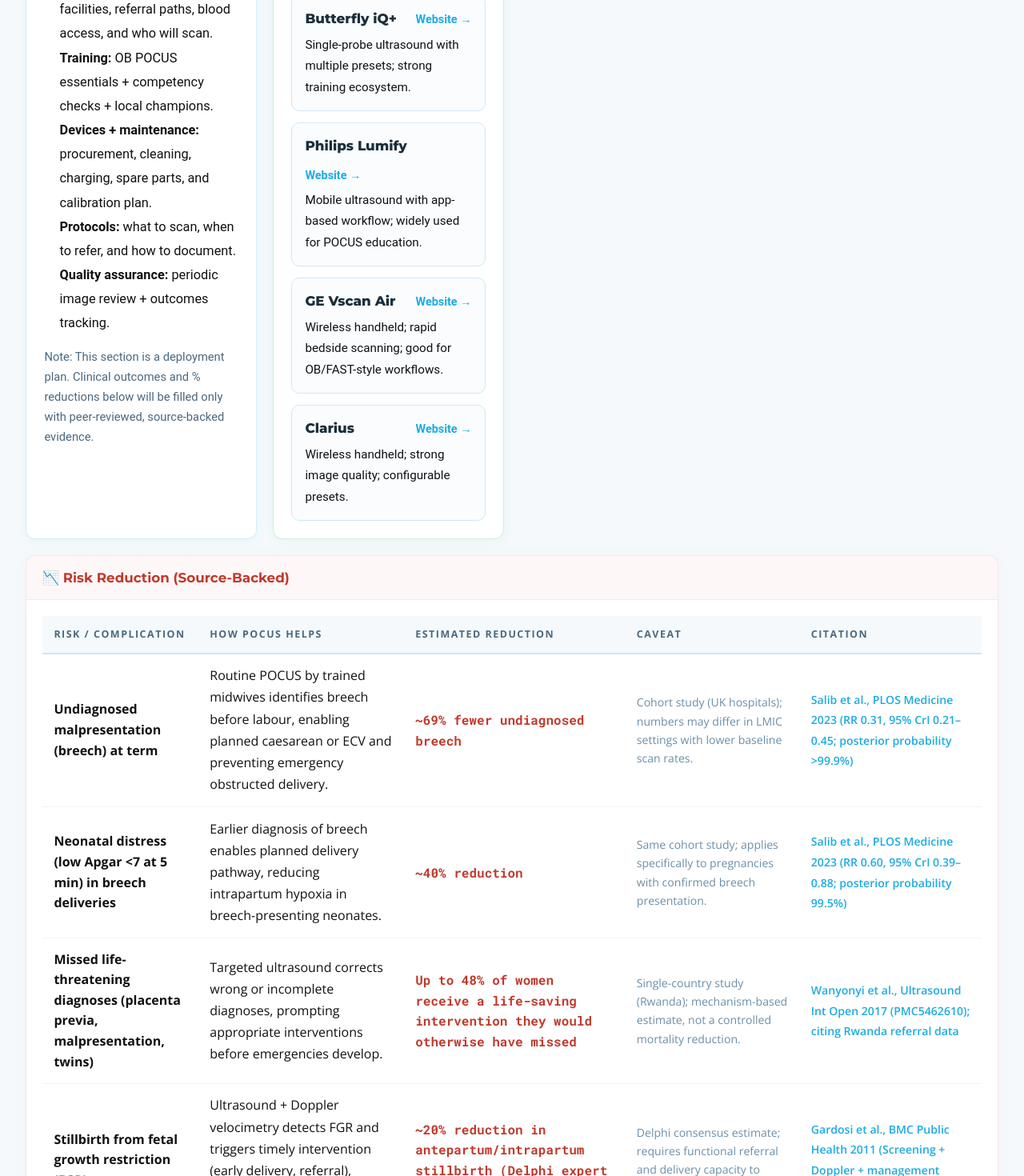
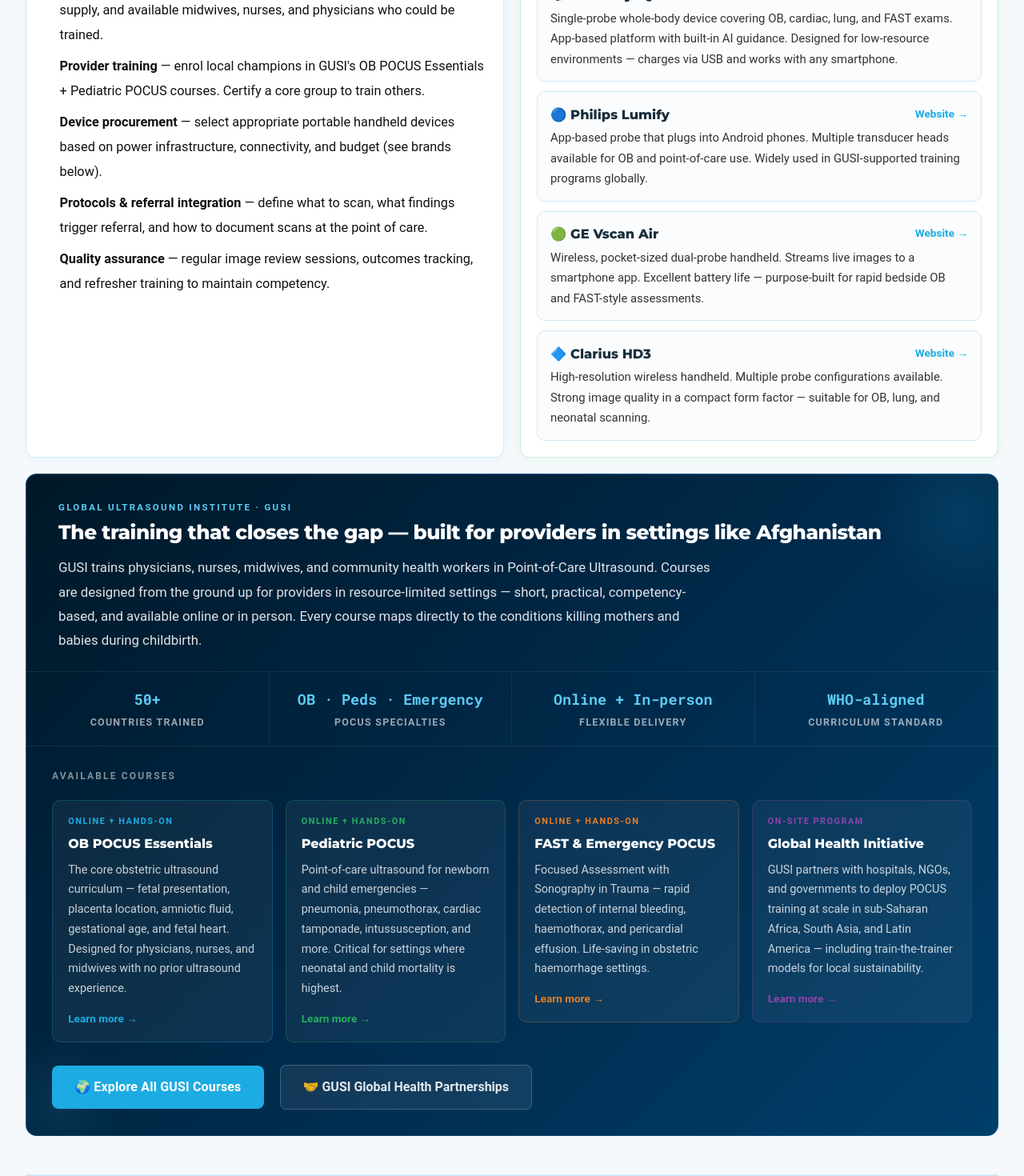
Before and after one commit to machuret/mortality, a Next.js app: page /country/afghanistan in a window 1280 px wide. Shown: the part 4960-6430 px from the top of the page at 80% size. Built offline with nearby package versions, Linux system fonts and the light colour scheme.

Commit message:
Technology & Education section: remove table, expand GUSI content with courses, stat strip, deployment roadmap, brand cards, CTA

```diff
--- a/components/CountryPageClient.tsx
+++ b/components/CountryPageClient.tsx
@@ -745,73 +745,67 @@
   const brands = [
     {
       name: "Butterfly iQ+",
-      notes: "Single-probe ultrasound with multiple presets; strong training ecosystem.",
+      icon: "🦋",
+      notes: "Single-probe whole-body device covering OB, cardiac, lung, and FAST exams. App-based platform with built-in AI guidance. Designed for low-resource environments — charges via USB and works with any smartphone.",
       url: "https://www.butterflynetwork.com/",
     },
     {
       name: "Philips Lumify",
-      notes: "Mobile ultrasound with app-based workflow; widely used for POCUS education.",
+      icon: "🔵",
+      notes: "App-based probe that plugs into Android phones. Multiple transducer heads available for OB and point-of-care use. Widely used in GUSI-supported training programs globally.",
       url: "https://www.philips.com/lumify",
     },
     {
       name: "GE Vscan Air",
-      notes: "Wireless handheld; rapid bedside scanning; good for OB/FAST-style workflows.",
+      icon: "🟢",
+      notes: "Wireless, pocket-sized dual-probe handheld. Streams live images to a smartphone app. Excellent battery life — purpose-built for rapid bedside OB and FAST-style assessments.",
       url: "https://www.gehealthcare.com/products/ultrasound/portable-ultrasound/vscan-air",
     },
     {
-      name: "Clarius",
-      notes: "Wireless handheld; strong image quality; configurable presets.",
+      name: "Clarius HD3",
+      icon: "🔷",
+      notes: "High-resolution wireless handheld. Multiple probe configurations available. Strong image quality in a compact form factor — suitable for OB, lung, and neonatal scanning.",
       url: "https://clarius.com/",
     },
   ];
 
-  const riskRows: Array<{ risk: string; mechanism: string; reduction: string; caveat: string; citation: string; citationUrl: string }> = [
+  const gusiCourses = [
     {
-      risk: "Undiagnosed malpresentation (breech) at term",
-      mechanism: "Routine POCUS by trained midwives identifies breech before labour, enabling planned caesarean or ECV and preventing emergency obstructed delivery.",
-      reduction: "~69% fewer undiagnosed breech",
-      caveat: "Cohort study (UK hospitals); numbers may differ in LMIC settings with lower baseline scan rates.",
-      citation: "Salib et al., PLOS Medicine 2023 (RR 0.31, 95% CrI 0.21–0.45; posterior probability >99.9%)",
-      citationUrl: "https://journals.plos.org/plosmedicine/article?id=10.1371/journal.pmed.1004192",
+      title: "OB POCUS Essentials",
+      description: "The core obstetric ultrasound curriculum — fetal presentation, placenta location, amniotic fluid, gestational age, and fetal heart. Designed for physicians, nurses, and midwives with no prior ultrasound experience.",
+      format: "Online + hands-on",
+      url: "https://globalultrasoundinstitute.com/product/obstetrics-pocus-essentials-course/",
+      color: "#1CABE2",
     },
     {
-      risk: "Neonatal distress (low Apgar <7 at 5 min) in breech deliveries",
-      mechanism: "Earlier diagnosis of breech enables planned delivery pathway, reducing intrapartum hypoxia in breech-presenting neonates.",
-      reduction: "~40% reduction",
-      caveat: "Same cohort study; applies specifically to pregnancies with confirmed breech presentation.",
-      citation: "Salib et al., PLOS Medicine 2023 (RR 0.60, 95% CrI 0.39–0.88; posterior probability 99.5%)",
-      citationUrl: "https://journals.plos.org/plosmedicine/article?id=10.1371/journal.pmed.1004192",
+      title: "Pediatric POCUS",
+      description: "Point-of-care ultrasound for newborn and child emergencies — pneumonia, pneumothorax, cardiac tamponade, intussusception, and more. Critical for settings where neonatal and child mortality is highest.",
+      format: "Online + hands-on",
+      url: "https://globalultrasoundinstitute.com/product/pediatric-pocus-course/",
+      color: "#27AE60",
     },
     {
-      risk: "Missed life-threatening diagnoses (placenta previa, malpresentation, twins)",
-      mechanism: "Targeted ultrasound corrects wrong or incomplete diagnoses, prompting appropriate interventions before emergencies develop.",
-      reduction: "Up to 48% of women receive a life-saving intervention they would otherwise have missed",
-      caveat: "Single-country study (Rwanda); mechanism-based estimate, not a controlled mortality reduction.",
-      citation: "Wanyonyi et al., Ultrasound Int Open 2017 (PMC5462610); citing Rwanda referral data",
-      citationUrl: "https://pmc.ncbi.nlm.nih.gov/articles/PMC5462610/",
+      title: "FAST & Emergency POCUS",
+      description: "Focused Assessment with Sonography in Trauma — rapid detection of internal bleeding, haemothorax, and pericardial effusion. Life-saving in obstetric haemorrhage settings.",
+      format: "Online + hands-on",
+      url: "https://globalultrasoundinstitute.com/courses/",
+      color: "#E67E22",
     },
     {
-      risk: "Stillbirth from fetal growth restriction (FGR)",
-      mechanism: "Ultrasound + Doppler velocimetry detects FGR and triggers timely intervention (early delivery, referral), reducing antepartum and intrapartum stillbirth.",
-      reduction: "~20% reduction in antepartum/intrapartum stillbirth (Delphi expert consensus)",
-      caveat: "Delphi consensus estimate; requires functional referral and delivery capacity to realise the benefit.",
-      citation: "Gardosi et al., BMC Public Health 2011 (Screening + Doppler + management pathway)",
-      citationUrl: "https://bmcpublichealth.biomedcentral.com/articles/10.1186/1471-2458-11-S3-S1",
-    },
-    {
-      risk: "Composite perinatal mortality (whole-population ANC ultrasound)",
-      mechanism: "Two routine ANC ultrasounds plus referral for detected conditions in resource-limited settings.",
-      reduction: "No significant reduction (RR 1.09, 95% CI 0.97–1.23)",
-      caveat: "Important honest finding: benefit requires functional referral and EmONC systems to translate detection into saved lives.",
-      citation: "Goldenberg, Nathan, Swanson et al. (First Look), BJOG 2018 — 5-country cluster RCT, n=47,297",
-      citationUrl: "https://pmc.ncbi.nlm.nih.gov/articles/PMC6390492/",
+      title: "Global Health Initiative",
+      description: "GUSI partners with hospitals, NGOs, and governments to deploy POCUS training at scale in sub-Saharan Africa, South Asia, and Latin America — including train-the-trainer models for local sustainability.",
+      format: "On-site program",
+      url: "https://globalultrasoundinstitute.com/global-health/",
+      color: "#8E44AD",
     },
   ];
 
   return (
     <div style={{ marginTop: "3rem" }}>
+
+      {/* Section heading */}
       <div style={{ display: "flex", alignItems: "center", gap: "1rem", marginBottom: "1.75rem" }}>
-        <div style={{ width: 44, height: 44, borderRadius: 10, background: "linear-gradient(135deg,#0E4D8C,#1CABE2)", display: "flex", alignItems: "center", justifyContent: "center", fontSize: "1.4rem", flexShrink: 0, boxShadow: "0 4px 16px rgba(28,171,226,0.3)" }}>🧠</div>
+        <div style={{ width: 44, height: 44, borderRadius: 10, background: "linear-gradient(135deg,#0E4D8C,#1CABE2)", display: "flex", alignItems: "center", justifyContent: "center", fontSize: "1.4rem", flexShrink: 0, boxShadow: "0 4px 16px rgba(28,171,226,0.3)" }}>�</div>
         <div>
           <div style={{ fontSize: "0.75rem", fontWeight: 700, textTransform: "uppercase", letterSpacing: "0.16em", color: "#1CABE2", marginBottom: "0.2rem" }}>Technology &amp; Education</div>
           <h2 style={{ fontSize: "1.5rem", fontWeight: 800, color: "#1a2e3b", lineHeight: 1.15, letterSpacing: "-0.02em", fontFamily: "'Montserrat',sans-serif" }}>
@@ -821,89 +815,108 @@
         <div style={{ flex: 1, height: 2, background: "linear-gradient(90deg,rgba(28,171,226,0.4),transparent)", borderRadius: 1 }} />
       </div>
 
-      <div style={{ display: "grid", gridTemplateColumns: "repeat(auto-fit,minmax(280px,1fr))", gap: "1.25rem" }}>
+      {/* Top row: Implementation plan + Brands */}
+      <div style={{ display: "grid", gridTemplateColumns: "repeat(auto-fit,minmax(300px,1fr))", gap: "1.25rem", marginBottom: "1.25rem" }}>
+
+        {/* Implementation Plan */}
         <div style={{ background: "#fff", border: "1px solid rgba(28,171,226,0.2)", borderRadius: 12, overflow: "hidden", boxShadow: "0 2px 16px rgba(28,171,226,0.06)" }}>
-          <div style={{ padding: "0.85rem 1.25rem", background: "rgba(28,171,226,0.07)", borderBottom: "1px solid rgba(28,171,226,0.15)", display: "flex", alignItems: "center", gap: "0.6rem" }}>
-            <span style={{ fontSize: "1.05rem", fontWeight: 700, color: "#0E6EA3", fontFamily: "'Montserrat',sans-serif" }}>🗺️ Implementation Plan</span>
+          <div style={{ padding: "0.85rem 1.25rem", background: "rgba(28,171,226,0.07)", borderBottom: "1px solid rgba(28,171,226,0.15)" }}>
+            <span style={{ fontSize: "1.05rem", fontWeight: 700, color: "#0E6EA3", fontFamily: "'Montserrat',sans-serif" }}>🗺️ Deployment Roadmap for {country.name}</span>
           </div>
           <div style={{ padding: "1.4rem" }}>
-            <ol style={{ margin: 0, paddingLeft: "1.2rem", color: "#111", lineHeight: 1.85, fontSize: "1.02rem" }}>
-              <li><strong>Baseline assessment:</strong> facilities, referral paths, blood access, and who will scan.</li>
-              <li><strong>Training:</strong> OB POCUS essentials + competency checks + local champions.</li>
-              <li><strong>Devices + maintenance:</strong> procurement, cleaning, charging, spare parts, and calibration plan.</li>
-              <li><strong>Protocols:</strong> what to scan, when to refer, and how to document.</li>
-              <li><strong>Quality assurance:</strong> periodic image review + outcomes tracking.</li>
+            <ol style={{ margin: 0, paddingLeft: "1.2rem", color: "#111", lineHeight: 1.9, fontSize: "1.02rem" }}>
+              <li style={{ marginBottom: "0.5rem" }}><strong>Baseline assessment</strong> — map existing facilities, referral pathways, blood supply, and available midwives, nurses, and physicians who could be trained.</li>
+              <li style={{ marginBottom: "0.5rem" }}><strong>Provider training</strong> — enrol local champions in GUSI&apos;s OB POCUS Essentials + Pediatric POCUS courses. Certify a core group to train others.</li>
+              <li style={{ marginBottom: "0.5rem" }}><strong>Device procurement</strong> — select appropriate portable handheld devices based on power infrastructure, connectivity, and budget (see brands below).</li>
+              <li style={{ marginBottom: "0.5rem" }}><strong>Protocols &amp; referral integration</strong> — define what to scan, what findings trigger referral, and how to document scans at the point of care.</li>
+              <li><strong>Quality assurance</strong> — regular image review sessions, outcomes tracking, and refresher training to maintain competency.</li>
             </ol>
-            <p style={{ marginTop: "0.9rem", fontSize: "0.92rem", color: "#4a6880", lineHeight: 1.7 }}>
-              Note: This section is a deployment plan. Clinical outcomes and % reductions below will be filled only with peer-reviewed, source-backed evidence.
-            </p>
           </div>
         </div>
 
+        {/* Portable Ultrasound Brands */}
         <div style={{ background: "#fff", border: "1px solid rgba(22,163,74,0.2)", borderRadius: 12, overflow: "hidden", boxShadow: "0 2px 16px rgba(22,163,74,0.06)" }}>
-          <div style={{ padding: "0.85rem 1.25rem", background: "rgba(22,163,74,0.07)", borderBottom: "1px solid rgba(22,163,74,0.15)", display: "flex", alignItems: "center", gap: "0.6rem" }}>
-            <span style={{ fontSize: "1.05rem", fontWeight: 700, color: "#15803D", fontFamily: "'Montserrat',sans-serif" }}>🧳 Portable Ultrasound Brands</span>
+          <div style={{ padding: "0.85rem 1.25rem", background: "rgba(22,163,74,0.07)", borderBottom: "1px solid rgba(22,163,74,0.15)" }}>
+            <span style={{ fontSize: "1.05rem", fontWeight: 700, color: "#15803D", fontFamily: "'Montserrat',sans-serif" }}>📡 Recommended Portable Ultrasound Devices</span>
           </div>
-          <div style={{ padding: "1.4rem", display: "flex", flexDirection: "column", gap: "0.9rem" }}>
+          <div style={{ padding: "1.25rem", display: "flex", flexDirection: "column", gap: "0.75rem" }}>
             {brands.map((b) => (
-              <div key={b.name} style={{ border: "1px solid #D0E8F5", borderRadius: 10, padding: "0.95rem 1rem", background: "#FAFCFE" }}>
-                <div style={{ display: "flex", alignItems: "baseline", justifyContent: "space-between", gap: "0.75rem", flexWrap: "wrap" }}>
-                  <div style={{ fontSize: "1.05rem", fontWeight: 800, color: "#1a2e3b", fontFamily: "'Montserrat',sans-serif" }}>{b.name}</div>
-                  <a href={b.url} target="_blank" rel="noopener noreferrer" style={{ fontSize: "0.9rem", color: "#1CABE2", textDecoration: "none", fontWeight: 700 }}>
+              <div key={b.name} style={{ border: "1px solid #D0E8F5", borderRadius: 10, padding: "0.9rem 1rem", background: "#FAFCFE" }}>
+                <div style={{ display: "flex", alignItems: "center", justifyContent: "space-between", gap: "0.75rem", flexWrap: "wrap", marginBottom: "0.3rem" }}>
+                  <div style={{ fontSize: "1.02rem", fontWeight: 800, color: "#1a2e3b", fontFamily: "'Montserrat',sans-serif" }}>{b.icon} {b.name}</div>
+                  <a href={b.url} target="_blank" rel="noopener noreferrer" style={{ fontSize: "0.85rem", color: "#1CABE2", textDecoration: "none", fontWeight: 700, whiteSpace: "nowrap" }}>
                     Website →
                   </a>
                 </div>
-                <div style={{ marginTop: "0.35rem", fontSize: "0.95rem", color: "#111", lineHeight: 1.75 }}>{b.notes}</div>
+                <div style={{ fontSize: "0.93rem", color: "#333", lineHeight: 1.7 }}>{b.notes}</div>
               </div>
             ))}
           </div>
         </div>
+      </div>
 
-        <div style={{ gridColumn: "1 / -1", background: "#fff", border: "1px solid rgba(239,154,154,0.25)", borderRadius: 12, overflow: "hidden", boxShadow: "0 2px 16px rgba(239,154,154,0.06)" }}>
-          <div style={{ padding: "0.85rem 1.25rem", background: "rgba(239,154,154,0.08)", borderBottom: "1px solid rgba(239,154,154,0.2)", display: "flex", alignItems: "center", gap: "0.6rem" }}>
-            <span style={{ fontSize: "1.05rem", fontWeight: 700, color: "#C0392B", fontFamily: "'Montserrat',sans-serif" }}>📉 Risk Reduction (Source-Backed)</span>
+      {/* GUSI full feature section */}
+      <div style={{ background: "linear-gradient(135deg,#001828 0%,#002B4D 55%,#003F6B 100%)", border: "1px solid rgba(28,171,226,0.3)", borderRadius: 14, overflow: "hidden", marginBottom: "1.25rem", position: "relative" }}>
+        {/* Decorative glow */}
+        <div style={{ position: "absolute", top: -60, right: -60, width: 220, height: 220, background: "radial-gradient(circle,rgba(28,171,226,0.12),transparent 70%)", pointerEvents: "none" }} />
+        <div style={{ position: "absolute", bottom: -40, left: -40, width: 160, height: 160, background: "radial-gradient(circle,rgba(93,204,245,0.08),transparent 70%)", pointerEvents: "none" }} />
+
+        {/* Header */}
+        <div style={{ padding: "2rem 2.5rem 1.5rem", borderBottom: "1px solid rgba(255,255,255,0.08)", position: "relative" }}>
+          <div style={{ fontSize: "0.72rem", fontWeight: 700, textTransform: "uppercase", letterSpacing: "0.2em", color: "#5DCCF5", marginBottom: "0.5rem" }}>Global Ultrasound Institute · GUSI</div>
+          <h3 style={{ fontSize: "1.55rem", fontWeight: 800, color: "#fff", lineHeight: 1.2, letterSpacing: "-0.02em", fontFamily: "'Montserrat',sans-serif", marginBottom: "0.85rem" }}>
+            The training that closes the gap — built for providers in settings like {country.name}
+          </h3>
+          <p style={{ fontSize: "1.05rem", color: "rgba(255,255,255,0.88)", lineHeight: 1.8, maxWidth: 820, margin: 0 }}>
+            GUSI trains physicians, nurses, midwives, and community health workers in Point-of-Care Ultrasound. Courses are designed from the ground up for providers in resource-limited settings — short, practical, competency-based, and available online or in person. Every course maps directly to the conditions killing mothers and babies during childbirth.
+          </p>
+        </div>
+
+        {/* GUSI stat strip */}
+        <div style={{ display: "flex", flexWrap: "wrap", borderBottom: "1px solid rgba(255,255,255,0.08)", position: "relative" }}>
+          {[
+            { num: "50+", label: "Countries trained" },
+            { num: "OB · Peds · Emergency", label: "POCUS specialties" },
+            { num: "Online + In-person", label: "Flexible delivery" },
+            { num: "WHO-aligned", label: "Curriculum standard" },
+          ].map(({ num, label }) => (
+            <div key={label} style={{ flex: "1 1 160px", padding: "1.2rem 1.5rem", borderRight: "1px solid rgba(255,255,255,0.07)", textAlign: "center" }}>
+              <div style={{ fontFamily: "'Roboto Mono',monospace", fontSize: "1.15rem", fontWeight: 800, color: "#5DCCF5", marginBottom: "0.25rem" }}>{num}</div>
+              <div style={{ fontSize: "0.78rem", color: "rgba(255,255,255,0.6)", textTransform: "uppercase", letterSpacing: "0.1em", fontWeight: 600 }}>{label}</div>
+            </div>
+          ))}
+        </div>
+
+        {/* GUSI Course cards */}
+        <div style={{ padding: "1.75rem 2rem 2rem", position: "relative" }}>
+          <div style={{ fontSize: "0.75rem", fontWeight: 700, textTransform: "uppercase", letterSpacing: "0.18em", color: "rgba(255,255,255,0.5)", marginBottom: "1.2rem" }}>Available Courses</div>
+          <div style={{ display: "grid", gridTemplateColumns: "repeat(auto-fit,minmax(240px,1fr))", gap: "1rem", marginBottom: "1.75rem" }}>
+            {gusiCourses.map((c) => (
+              <a key={c.title} href={c.url} target="_blank" rel="noopener noreferrer" style={{ textDecoration: "none", display: "block" }}>
+                <div style={{ background: "rgba(255,255,255,0.05)", border: `1px solid ${c.color}40`, borderRadius: 10, padding: "1.1rem 1.2rem", transition: "background 0.2s", cursor: "pointer" }}>
+                  <div style={{ fontSize: "0.68rem", fontWeight: 700, textTransform: "uppercase", letterSpacing: "0.14em", color: c.color, marginBottom: "0.4rem" }}>{c.format}</div>
+                  <div style={{ fontSize: "1rem", fontWeight: 800, color: "#fff", marginBottom: "0.5rem", fontFamily: "'Montserrat',sans-serif" }}>{c.title}</div>
+                  <div style={{ fontSize: "0.9rem", color: "rgba(255,255,255,0.78)", lineHeight: 1.72 }}>{c.description}</div>
+                  <div style={{ marginTop: "0.85rem", fontSize: "0.85rem", fontWeight: 700, color: c.color }}>Learn more →</div>
+                </div>
+              </a>
+            ))}
           </div>
-          <div style={{ padding: "1.25rem 1.25rem 1.4rem" }}>
-            <div style={{ overflowX: "auto", WebkitOverflowScrolling: "touch" }}>
-              <table style={{ width: "100%", borderCollapse: "separate", borderSpacing: 0, minWidth: 820, fontFamily: "'Open Sans',sans-serif" }}>
-                <thead>
-                  <tr>
-                    {[
-                      "Risk / Complication",
-                      "How POCUS helps",
-                      "Estimated reduction",
-                      "Caveat",
-                      "Citation",
-                    ].map((h) => (
-                      <th key={h} style={{ textAlign: "left", padding: "0.8rem 0.9rem", fontSize: "0.78rem", fontWeight: 800, letterSpacing: "0.12em", textTransform: "uppercase", color: "#4a6880", borderBottom: "2px solid #D0E8F5", background: "#F5F9FC" }}>
-                        {h}
-                      </th>
-                    ))}
-                  </tr>
-                </thead>
-                <tbody>
-                  {riskRows.map((r) => (
-                    <tr key={r.risk}>
-                      <td style={{ padding: "0.85rem 0.9rem", borderBottom: "1px solid #EBF5FB", color: "#111", fontWeight: 700, minWidth: 160 }}>{r.risk}</td>
-                      <td style={{ padding: "0.85rem 0.9rem", borderBottom: "1px solid #EBF5FB", color: "#111", lineHeight: 1.7, minWidth: 200 }}>{r.mechanism}</td>
-                      <td style={{ padding: "0.85rem 0.9rem", borderBottom: "1px solid #EBF5FB", color: "#C0392B", fontFamily: "'Roboto Mono',monospace", fontWeight: 800, minWidth: 140 }}>{r.reduction}</td>
-                      <td style={{ padding: "0.85rem 0.9rem", borderBottom: "1px solid #EBF5FB", color: "#6B8FA8", fontSize: "0.88rem", lineHeight: 1.65, minWidth: 180 }}>{r.caveat}</td>
-                      <td style={{ padding: "0.85rem 0.9rem", borderBottom: "1px solid #EBF5FB", minWidth: 200 }}>
-                        <a href={r.citationUrl} target="_blank" rel="noopener noreferrer" style={{ color: "#1CABE2", textDecoration: "none", fontSize: "0.88rem", fontWeight: 600, lineHeight: 1.6 }}>
-                          {r.citation}
-                        </a>
-                      </td>
-                    </tr>
-                  ))}
-                </tbody>
-              </table>
-            </div>
-            <p style={{ marginTop: "0.85rem", fontSize: "0.9rem", color: "#4a6880", lineHeight: 1.7 }}>
-              <strong>Evidence standard:</strong> All estimates are drawn from peer-reviewed RCTs, systematic reviews, or major Delphi consensus studies. Where only observational data exists, caveats are noted. No figures have been extrapolated or invented. The First Look RCT result is included in full to provide an honest, balanced picture — detection alone does not save lives without functioning referral and emergency obstetric care.
-            </p>
+
+          {/* Final CTA */}
+          <div style={{ display: "flex", alignItems: "center", gap: "1.25rem", flexWrap: "wrap" }}>
+            <a href="https://globalultrasoundinstitute.com/" target="_blank" rel="noopener noreferrer"
+              style={{ display: "inline-flex", alignItems: "center", gap: "0.5rem", padding: "0.9rem 1.75rem", background: "#1CABE2", borderRadius: 8, textDecoration: "none", color: "#fff", fontWeight: 700, fontSize: "1rem", letterSpacing: "0.01em" }}>
+              🌍 Explore All GUSI Courses
+            </a>
+            <a href="https://globalultrasoundinstitute.com/global-health/" target="_blank" rel="noopener noreferrer"
+              style={{ display: "inline-flex", alignItems: "center", gap: "0.5rem", padding: "0.9rem 1.75rem", background: "rgba(255,255,255,0.07)", border: "1px solid rgba(255,255,255,0.2)", borderRadius: 8, textDecoration: "none", color: "rgba(255,255,255,0.88)", fontWeight: 600, fontSize: "1rem" }}>
+              🤝 GUSI Global Health Partnerships
+            </a>
           </div>
         </div>
       </div>
+
     </div>
   );
 }
```
